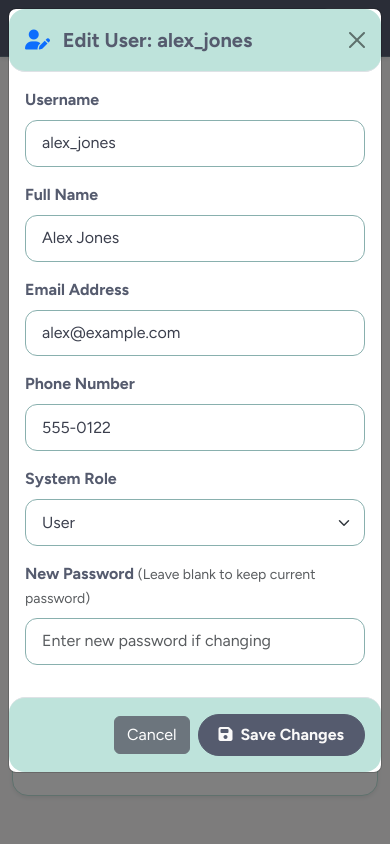
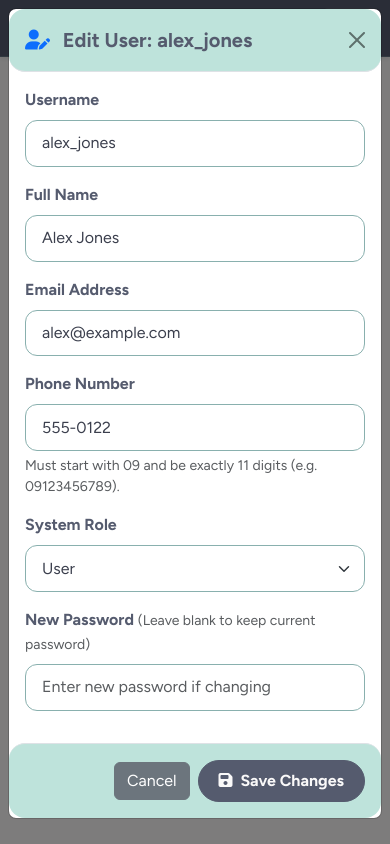
Before and after one commit to SickleFire/lost-and-found-system, a PHP site: page /admin/manage_users.php in a window 390 px wide, after a click on "Edit User". Run offline with PHP 8.4, Linux system fonts and the light colour scheme; a user stored in the database is signed in; data comes from the database, SQL or seed files in the repository.

Commit message:
Add validation for user phone number in manage_users.php (must start with 09 and be 11 digits)

```diff
--- a/admin/manage_users.php
+++ b/admin/manage_users.php
@@ -19,6 +19,8 @@ if ($_SERVER['REQUEST_METHOD'] === 'POST' && isset($_POST['action']) && $_POST['
         $error = 'Username, full name, and email are required fields.';
     } elseif (!filter_var($email, FILTER_VALIDATE_EMAIL)) {
         $error = 'Please enter a valid email address.';
+    } elseif ($phone !== '' && (!preg_match('/^09\d{9}$/', $phone))) {
+        $error = 'Phone number must start with 09 and contain exactly 11 digits (e.g. 09123456789).';
     } else {
         // Check if username or email already taken by another user
         $stmtCheck = $pdo->prepare("SELECT id FROM users WHERE (username = ? OR email = ?) AND id != ?");
@@ -163,7 +165,8 @@ include '../header.php';
                     </div>
                     <div class="mb-3">
                         <label class="form-label fw-bold">Phone Number</label>
-                        <input type="text" class="form-control" name="phone" value="<?php echo htmlspecialchars($u['phone'] ?? ''); ?>">
+                        <input type="text" class="form-control" name="phone" value="<?php echo htmlspecialchars($u['phone'] ?? ''); ?>" placeholder="09XXXXXXXXX" pattern="09[0-9]{9}" maxlength="11" title="Phone number must start with 09 and be 11 digits">
+                        <div class="form-text">Must start with 09 and be exactly 11 digits (e.g. 09123456789).</div>
                     </div>
                     <div class="mb-3">
                         <label class="form-label fw-bold">System Role</label>
```
